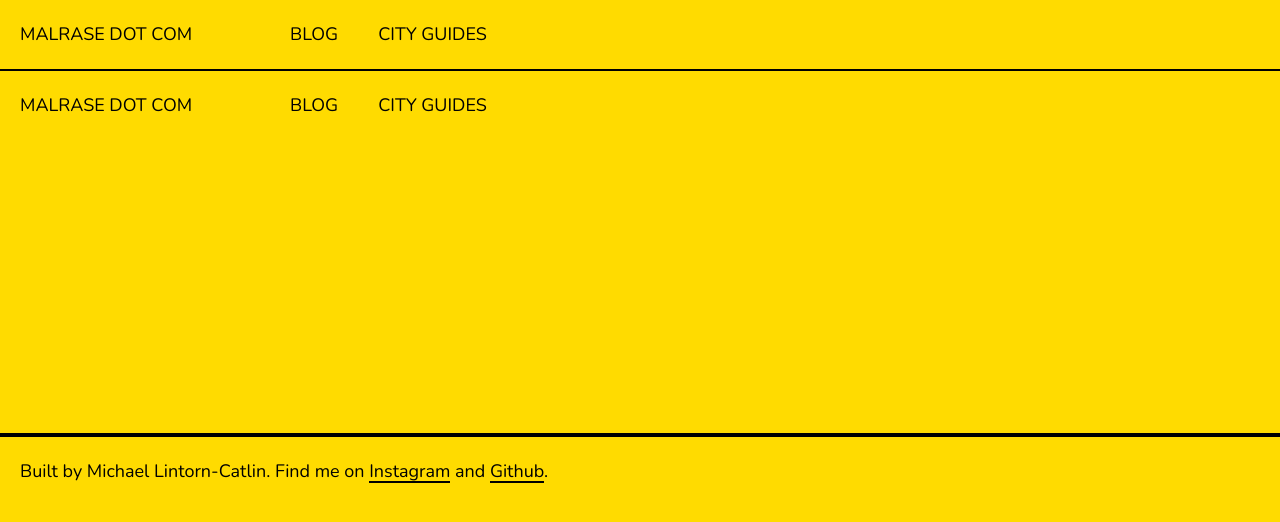
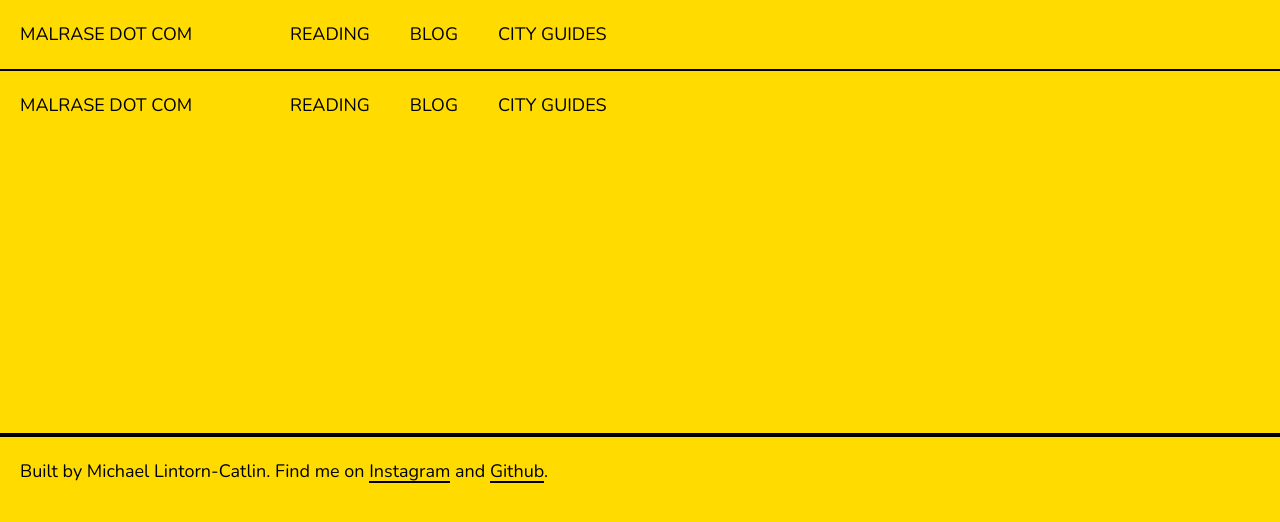
Before and after one commit to malrase/malrasedotcom, a Next.js app: page /components/header in a window 1280 px wide. Shown: the top 522 px of the page. Built offline with nearby package versions, Linux system fonts and the light colour scheme.

Commit message:
Update header.js

```diff
--- a/pages/components/header.js
+++ b/pages/components/header.js
@@ -5,6 +5,7 @@ export default function Header() {
     <header className="two-column-grid">
       <Link href="/">malrase dot com</Link>
       <div className="menu">
+        <Link href="/currently-reading">Reading</Link>
         <Link href="/posts">Blog</Link>
         <Link href="/city-guides">City Guides</Link>
       </div>
```
